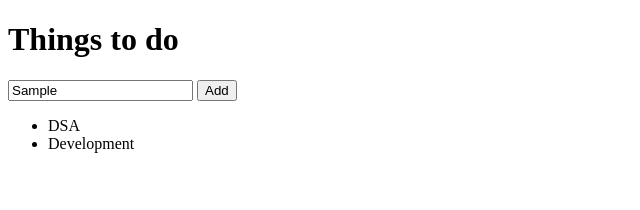
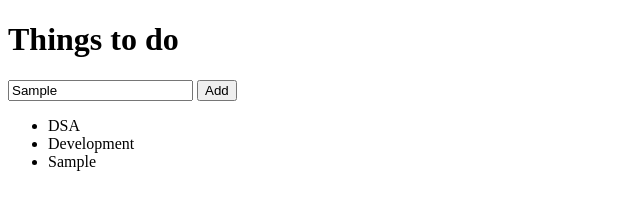
Before and after one commit to RebellionR2/Todo-JavaScript, a plain HTML site: page index.html in a window 1280 px wide. Both pictures are taken after typing "Sample" into the empty fields and a click on the button "Add". Shown: the full height of the page, 0-640 px from the left. Drawn offline with Linux system fonts and the light colour scheme.

Commit message:
Task Add Functionaility added

```diff
--- a/index.html
+++ b/index.html
@@ -8,15 +8,18 @@
 <body>
     <div class="container">
         <h1>Things to do </h1>
-        <input type="text" placeholder="Enter your task">
-        <button>Add</button>
+        <input id="inputbar"type="text" placeholder="Enter your task">
+        <button id="Add">Add</button>
         <div class="task">
-            <ul>
+            <ul id="list">
                 <li>DSA</li>
                 <li>Development</li>
             </ul>
         </div>
     </div>
 
+    <script src="scripts.js"></script>
+
 </body>
+
 </html>
--- a/scripts.js
+++ b/scripts.js
@@ -0,0 +1,8 @@
+let input=document.getElementById("inputbar");
+let add=document.getElementById("Add");
+let list=document.getElementById("list");
+add.addEventListener("click", function (){
+    let task=document.createElement("li");
+    task.innerHTML=input.value;
+    list.appendChild(task);
+})
```
